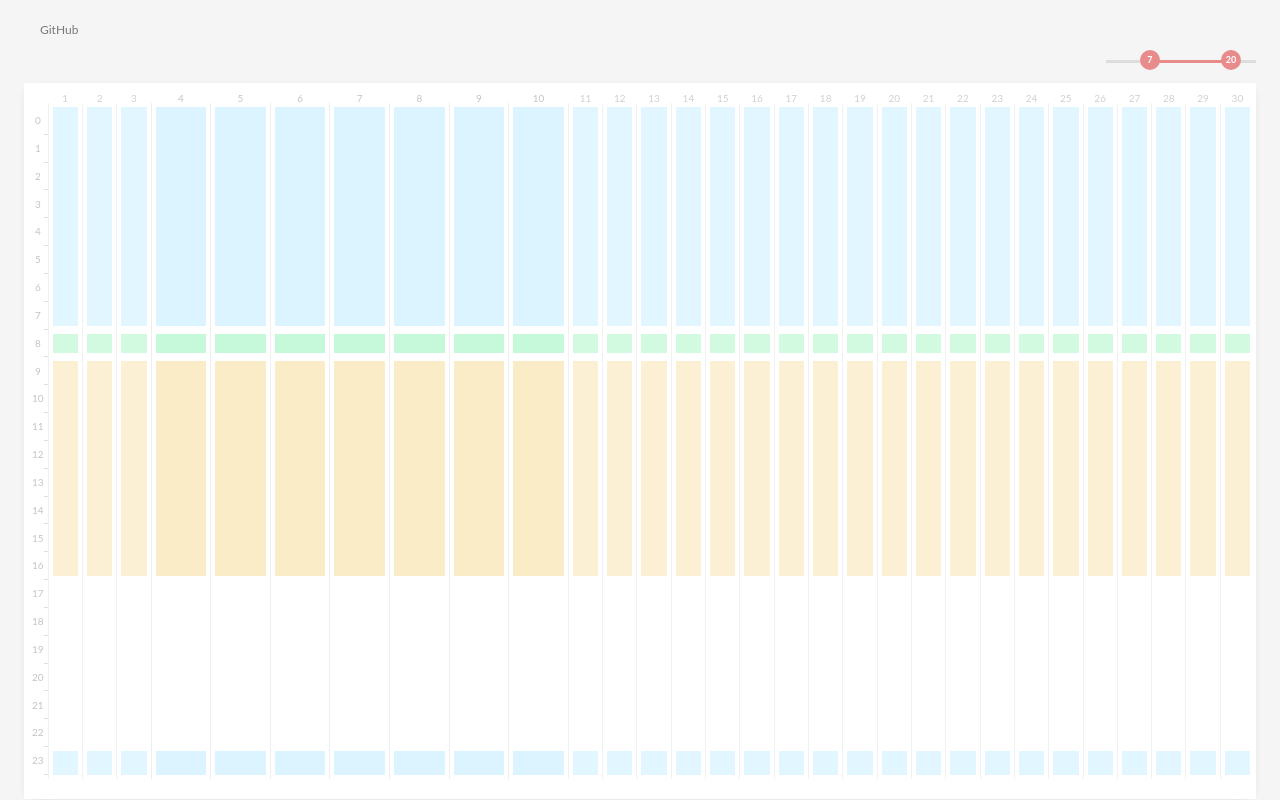
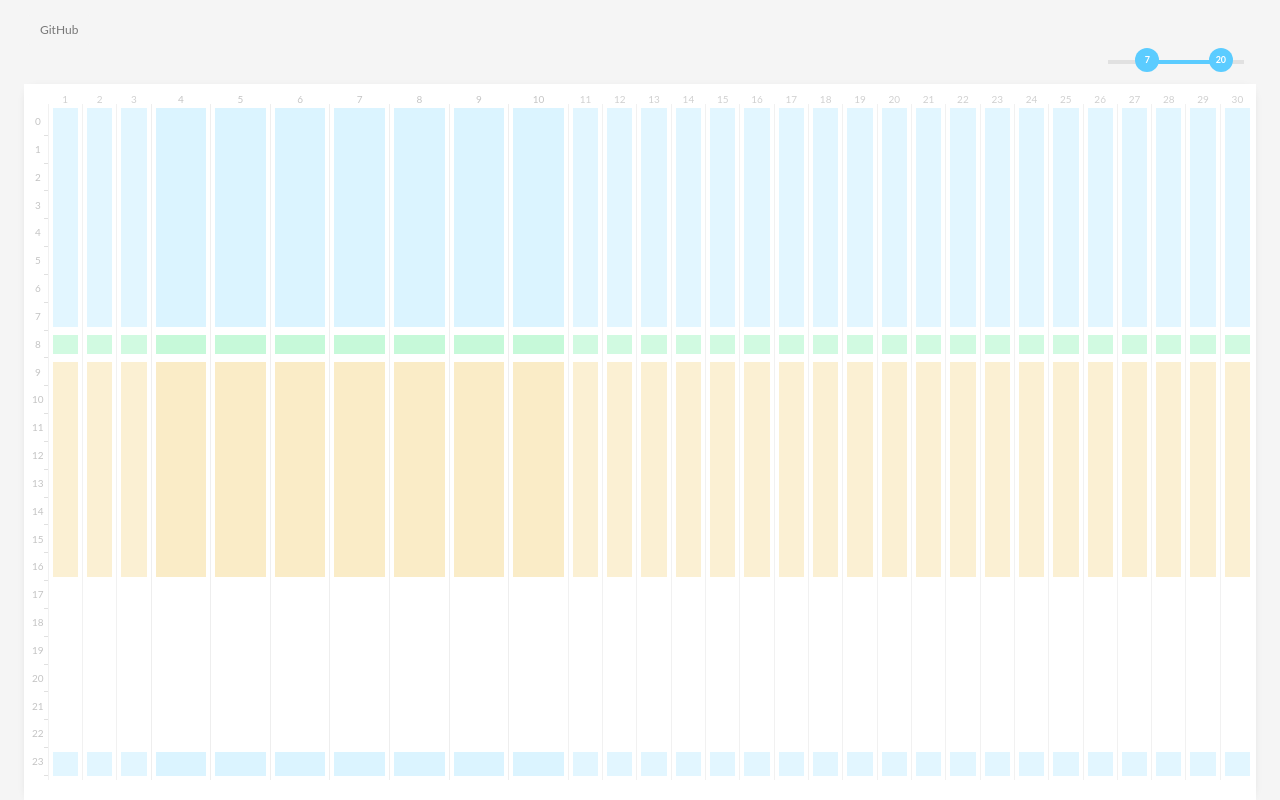
Before and after one commit to vincentbollaert/get-shit-done, a React app: page / in a window 1280 px wide. Built offline with nearby package versions, Linux system fonts and the light colour scheme.

Commit message:
fixed double input range slider

```diff
--- a/src/components/form/Range/component.jsx
+++ b/src/components/form/Range/component.jsx
@@ -4,37 +4,15 @@ import styled from 'styled-components'
 import { AMAZONITE, WHITE } from '../../../styles'
 import { STYLE_BORDER_COLOR } from '../constants'
 
-const STYLE_THUMB_SIZE = '2rem'
-const STYLES_TRACK = `
-  width: 100%;
-  height: 3px;
-  background-color: ${STYLE_BORDER_COLOR};
-`
-const TEST = '#e78b8b'
+const STYLE_THUMB_SIZE = '2.4rem'
+const STYLE_TRACK_HEIGHT = '0.4rem'
+const TEST = '#5bccff'
 
-const Wrap = styled.div`
-  display: flex;
-  flex-direction: column;
-  justify-content: flex-end;
-  position: relative;
-  width: 150px;
-  height: 3px;
-`
-
-const ProgressBar = styled.div`
-  position: absolute;
-  left: ${p => p.left}%;
-  right: ${p => p.right}%;
-  height: 3px;
-  background-color: ${TEST};
-`
-const Thumb = styled.div`
-  position: absolute;
+const STYLES_THUMB = `
   z-index: 1;
   display: flex;
   justify-content: center;
   align-items: center;
-  left: ${p => p.left}%;
   top: 0;
   transform: translate(-50%, -50%);
   width: ${STYLE_THUMB_SIZE};
@@ -53,27 +31,60 @@ const Thumb = styled.div`
   };
 `
 
+const Wrap = styled.div`
+  display: flex;
+  flex-direction: column;
+  justify-content: flex-end;
+  position: relative;
+  width: 160px;
+`
+const InnerWrap = styled.div`
+  position: relative;
+  height: ${STYLE_TRACK_HEIGHT};
+  margin: 0 12px;
+`
+const Track = styled.div`
+  height: 100%;
+  background-color: ${STYLE_BORDER_COLOR};
+`
+
+const ProgressBar = styled.div`
+  position: absolute;
+  top: 0;
+  left: ${p => p.left}%;
+  right: ${p => p.right}%;
+  height: 100%;
+  background-color: ${TEST};
+`
+const Thumb = styled.div`
+  ${STYLES_THUMB};
+  position: absolute;
+  left: ${p => p.left}%;
+`
+
 const Slider = styled.input`
+  position: absolute;
+  pointer-events: none;
   -webkit-appearance: none;
-  margin: 0;
+  z-index: 1;
+  height: 100%;
+  top: 0;
   width: 100%;
-  position: absolute;
-  background-color: transparent;
+  opacity: 0;
 
   &:focus {
     outline: none;
   }
 
-  &::-moz-slider-runnable-track {
-    ${STYLES_TRACK};
-  }
-
   &::-webkit-slider-runnable-track {
-    -webkit-appearance: none;
-    ${STYLES_TRACK};
+    background: transparent;
+    border: transparent;
   }
 
   &::-webkit-slider-thumb {
+    pointer-events: all;
+    width: ${STYLE_THUMB_SIZE};
+    height: ${STYLE_THUMB_SIZE};
     -webkit-appearance: none;
   }
 
@@ -82,14 +93,25 @@ const Slider = styled.input`
   }
 `
 
-const Range = ({ valueFrom, valueTo, step, idFrom, idTo, max, className, onChange }) => (
+const Range = ({ valueFrom, valueTo, step, idFrom, idTo, min, max, className, onChange }) => (
   <Wrap className={className}>
+    <InnerWrap>
+      <Track />
+      <ProgressBar
+        isVisible={valueFrom || valueTo}
+        left={(valueFrom / max) * 100}
+        right={100 - (valueTo / max) * 100}
+      />
+      <Thumb left={parseInt((valueFrom / max) * 100)}>{valueFrom}</Thumb>
+      <Thumb left={parseInt((valueTo / max) * 100)}>{valueTo}</Thumb>
+    </InnerWrap>
     <Slider
       type="range"
       id={idFrom}
       name={idFrom}
       step={step}
-      value={valueFrom || 0}
+      value={valueFrom}
+      min={min}
       max={max}
       onChange={onChange}
     />
@@ -99,23 +121,21 @@ const Range = ({ valueFrom, valueTo, step, idFrom, idTo, max, className, onChang
       name={idTo}
       step={step}
       value={valueTo || max}
-      min={0}
+      min={min}
       max={max}
       onChange={onChange}
     />
-    <ProgressBar isVisible={valueFrom || valueTo} left={(valueFrom / max) * 100} right={100 - (valueTo / max) * 100} />
-    <Thumb left={(valueFrom / max) * 100}>{valueFrom}</Thumb>
-    <Thumb left={(valueTo / max) * 100}>{valueTo}</Thumb>
   </Wrap>
 )
 
 Range.propTypes = {
   label: string,
-  valueFrom: number,
-  valueTo: number,
+  valueFrom: number.isRequired,
+  valueTo: number.isRequired,
   idFrom: string,
   idTo: string,
   step: number,
+  min: number,
   max: number,
   className: string,
   onChange: func,
@@ -125,10 +145,9 @@ Range.defaultProps = {
   label: undefined,
   idFrom: undefined,
   idTo: undefined,
-  valueFrom: 0,
-  valueTo: 100,
   step: 1,
-  max: 100,
+  min: 0,
+  max: 23,
   className: '',
   onChange() {},
 }
--- a/src/components/form/constants.js
+++ b/src/components/form/constants.js
@@ -1,2 +1,2 @@
 export const STYLE_COLOR = 'blue'
-export const STYLE_BORDER_COLOR = 'rgba(0, 0, 0, 0.05)'
+export const STYLE_BORDER_COLOR = 'rgba(213, 213, 213, 0.62)'
```
